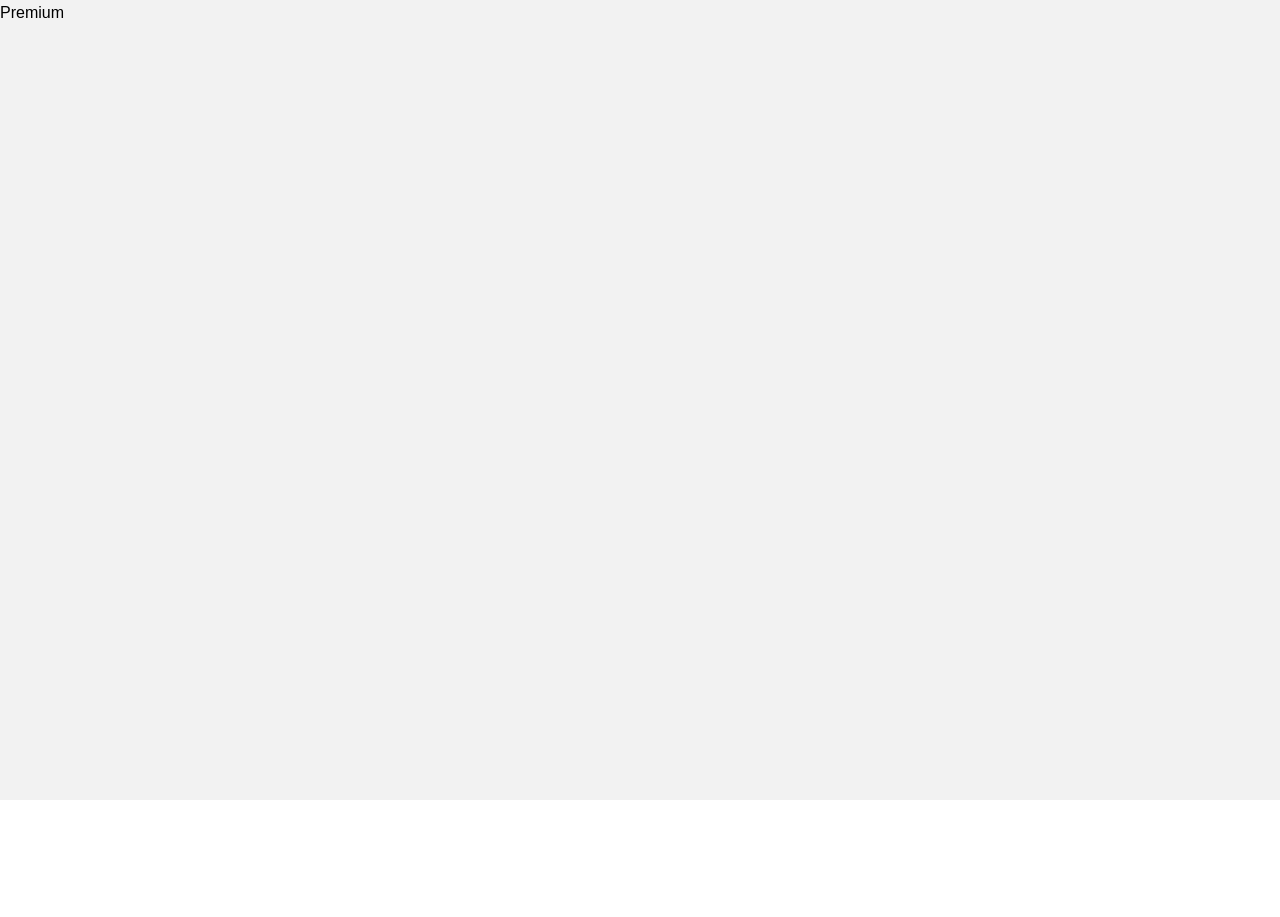
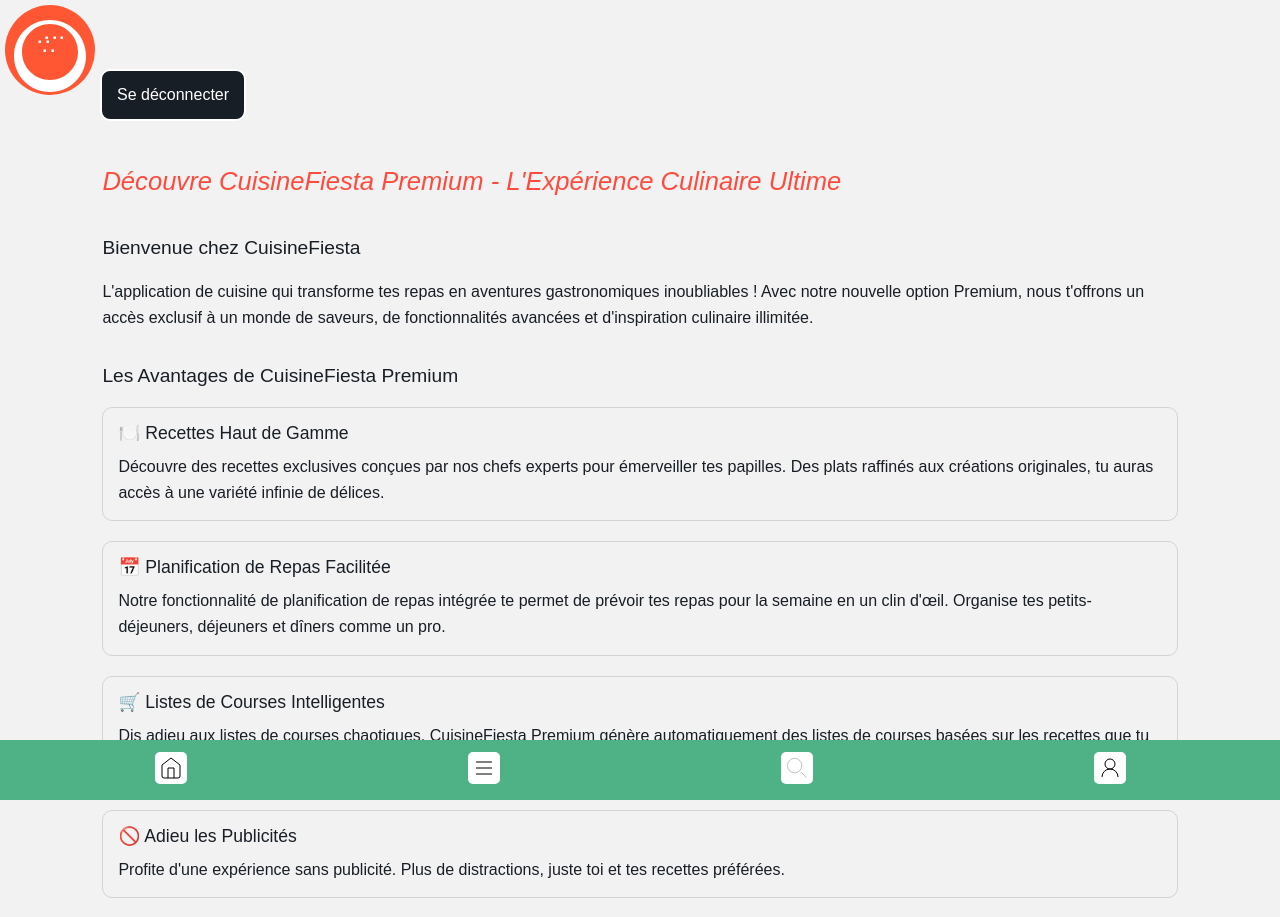
Before and after one commit to Sinematic/CuisineFiesta-F, a React (Vite) app: page /premium in a window 1280 px wide. Shown: the top 917 px of the page. Before the commit the page ends 800 px from the top, so only its background shows below. Built offline with nearby package versions, Linux system fonts and the light colour scheme.

Commit message:
Ajout page premium et son intégration v0.9

```diff
--- /dev/null
+++ b/src/assets/premium.json
@@ -0,0 +1,34 @@
+{
+    "maintitle": "Découvre CuisineFiesta Premium - L'Expérience Culinaire Ultime",
+    "content": [
+        {
+            "section": "Bienvenue chez CuisineFiesta",
+            "content": "L'application de cuisine qui transforme tes repas en aventures gastronomiques inoubliables ! Avec notre nouvelle option Premium, nous t'offrons un accès exclusif à un monde de saveurs, de fonctionnalités avancées et d'inspiration culinaire illimitée."
+        },
+        {
+            "section": "Les Avantages de CuisineFiesta Premium",
+            "content" :[
+                {
+                    "title": "🍽️ Recettes Haut de Gamme",
+                    "content" : "Découvre des recettes exclusives conçues par nos chefs experts pour émerveiller tes papilles. Des plats raffinés aux créations originales, tu auras accès à une variété infinie de délices."
+                },{
+                    "title": "📅 Planification de Repas Facilitée",
+                    "content": "Notre fonctionnalité de planification de repas intégrée te permet de prévoir tes repas pour la semaine en un clin d'œil. Organise tes petits-déjeuners, déjeuners et dîners comme un pro."
+                }, {
+                    "title": "🛒 Listes de Courses Intelligentes",
+                    "content": "Dis adieu aux listes de courses chaotiques. CuisineFiesta Premium génère automatiquement des listes de courses basées sur les recettes que tu prévois de cuisiner. Plus de gaspillage alimentaire ni de courses inutiles."
+                }, {
+                    "title": "🚫 Adieu les Publicités",
+                    "content": "Profite d'une expérience sans publicité. Plus de distractions, juste toi et tes recettes préférées."
+                }, {
+                    "title": "🎉 Contenu Exclusif",
+                    "content": "Accède à des vidéos de recettes uniques, des astuces culinaires avancées et des suggestions personnalisées pour satisfaire ta passion pour la cuisine."
+                }
+            ]
+        },
+        {
+            "section": "Comment Accéder à CuisineFiesta Premium",
+            "content": "Obtenir CuisineFiesta Premium est simple. Il te suffit de choisir l'option d'abonnement \"Gourmet\" mensuel ou annuel, et tu auras immédiatement accès à tous ces avantages exclusifs.\n\nDe plus, ton soutien en tant que membre Premium contribue à maintenir CuisineFiesta gratuit pour tous les amateurs de cuisine qui souhaitent explorer notre vaste collection de recettes.\n\nAlors, prêt à vivre l'expérience culinaire ultime ? Rejoins CuisineFiesta Premium dès aujourd'hui et commence à cuisiner avec style !"
+        }
+    ]
+}
--- a/src/components/Nav/Nav.tsx
+++ b/src/components/Nav/Nav.tsx
@@ -1,13 +1,16 @@
 import { useState } from "react"
 import "../../styles/Nav/Nav.css"
 import DropdownMenu from "../Dropdown/DropdownMenu"
-import { useNavigate } from "react-router"
+import { useNavigate, useLocation } from "react-router"
 import Home from "../../assets/icons/home.svg"
 import BurgerMenu from "../../assets/icons/burger-menu.svg"
 import Search from "../../assets/icons/search.svg"
 import User from "../../assets/icons/user.svg"
 
 function Nav() {
+
+    const page = useLocation()
+    console.log(page.pathname)
 
     const [isOpen, setisOpen] = useState(false)
     const navigate = useNavigate()
@@ -16,6 +19,11 @@ function Nav() {
             path: "/blog",
             content: "Le Blog",
             badge: "green"
+        },
+        {
+            path: "/ajouter-une-recette",
+            content: "Ajouter une recette",
+            badge: "blue"
         },
         {
             path: "/les-mieux-notees",
@@ -42,9 +50,11 @@ function Nav() {
     return (
         <>
             <nav className="nav-bar">
-                <div onClick={() => navigate("/")} className="nav-icon home">
+                {page.pathname !== "/" ?
+                    <div onClick={() => navigate("/")} className="nav-icon home">
                         <img src={Home} alt="Accueil" />
-                </div>
+                    </div>
+                : null}
 
                 <div onClick={() => setisOpen(!isOpen)} className="nav-icon burger-menu">
                     <img src={BurgerMenu} alt="Menu" />
--- a/src/components/Premium/Premium.tsx
+++ b/src/components/Premium/Premium.tsx
@@ -1,7 +1,37 @@
+import premium from "../../assets/premium.json"
+import "../../styles/Premium/Premium.css"
+import Header from "../Header/Header"
+import Nav from "../Nav/Nav"
+
 function Premium() {
 
+
     return (
-        <div>Premium</div>
+        <>
+            <Header />
+            <main className="premium-page">
+
+                <h1>{premium.maintitle}</h1>
+
+                {premium.content.map((content, index) => (
+                    <section key={index}>
+                        <h2>{content.section}</h2>
+
+                        {Array.isArray(content.content) ? (
+                            <ul>
+                                {content.content.map((element, index) => (
+                                    <li key={index}>
+                                        <h3>{element.title}</h3>
+                                        <p>{element.content}</p></li>
+                                ))}
+                            </ul>
+                        ) : <p>{content.content}</p>}
+                    </section>))}
+            </main>
+
+            <Nav />
+        </>
+
     )
 }
 
--- a/src/styles/Nav/Nav.css
+++ b/src/styles/Nav/Nav.css
@@ -22,7 +22,3 @@
 .nav-icon svg {
     width: 24px;
 }
-
-.search * {
-    stroke-width: 5px;
-}
--- a/src/styles/Premium/Premium.css
+++ b/src/styles/Premium/Premium.css
@@ -0,0 +1,45 @@
+.premium-page {
+    display: flex;
+    flex-direction: column;
+    gap: 35px;
+    padding-block: 40px 90px;
+    padding-inline: 8vw;
+    color: var(--dark-color);
+}
+
+.premium-page > h1 {
+    font-size: 1.6rem;
+    font-style: italic;
+    color: var(--red-color);
+}
+
+.premium-page h2 {
+    font-size: 1.2rem;
+    line-height: normal;
+}
+
+.premium-page h3 {
+    font-size: 1.1rem;
+    line-height: normal;
+}
+
+.premium-page ul {
+    display: flex;
+    flex-direction: column;
+    gap: 20px;
+}
+
+.premium-page ul > li {
+    display: flex;
+    flex-direction: column;
+    gap: 10px;
+    padding: 15px;
+    border: 1px solid #d7d3d3;
+    border-radius: 10px;
+}
+
+.premium-page > section {
+    display: flex;
+    flex-direction: column;
+    gap: 20px;
+}
```
Also changed, not shown: src/components/Input/FileInput.tsx (added, +22 -0 lines), src/assets/icons/search.svg, src/styles/Input/FileInput.css (added).
